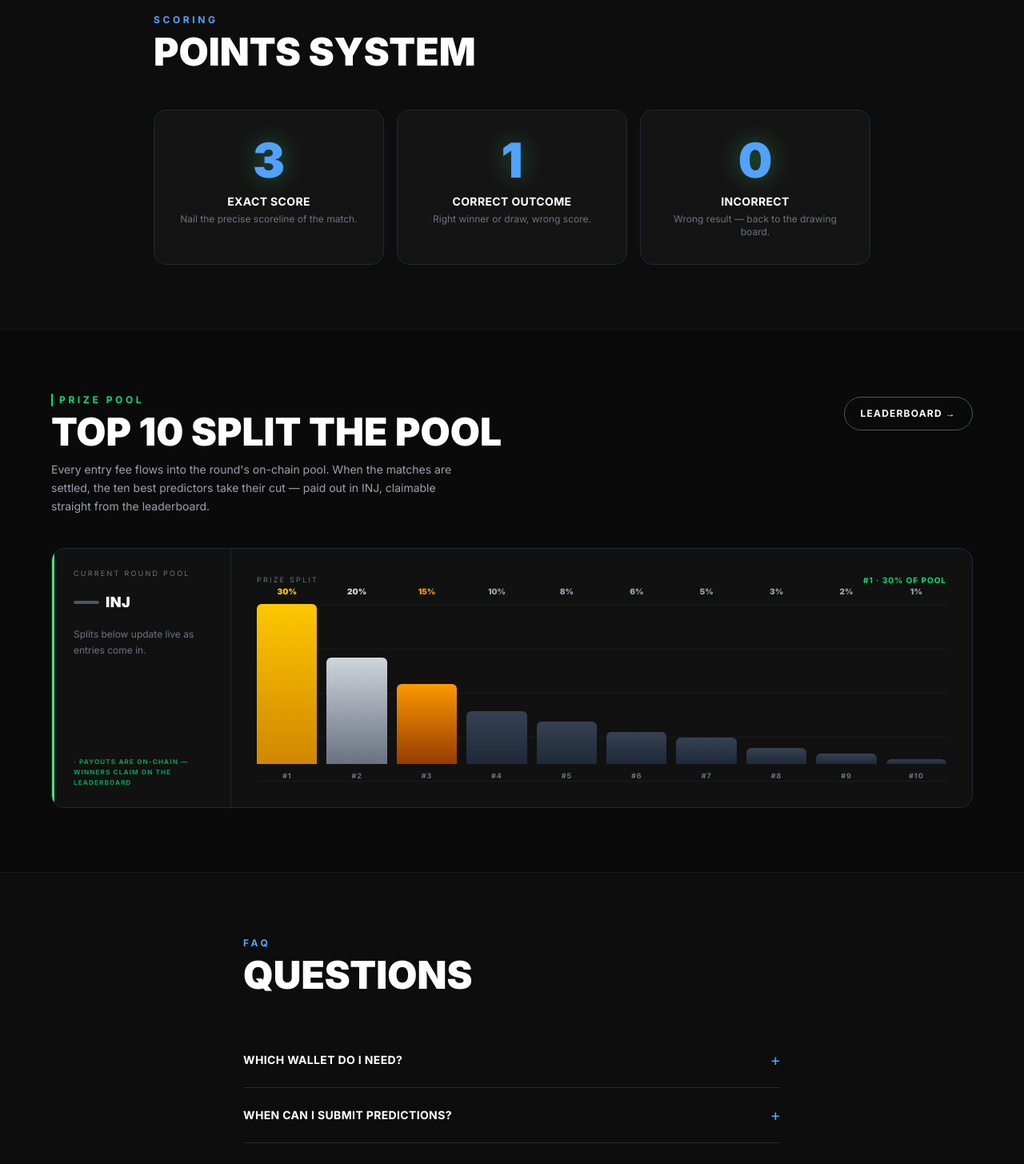
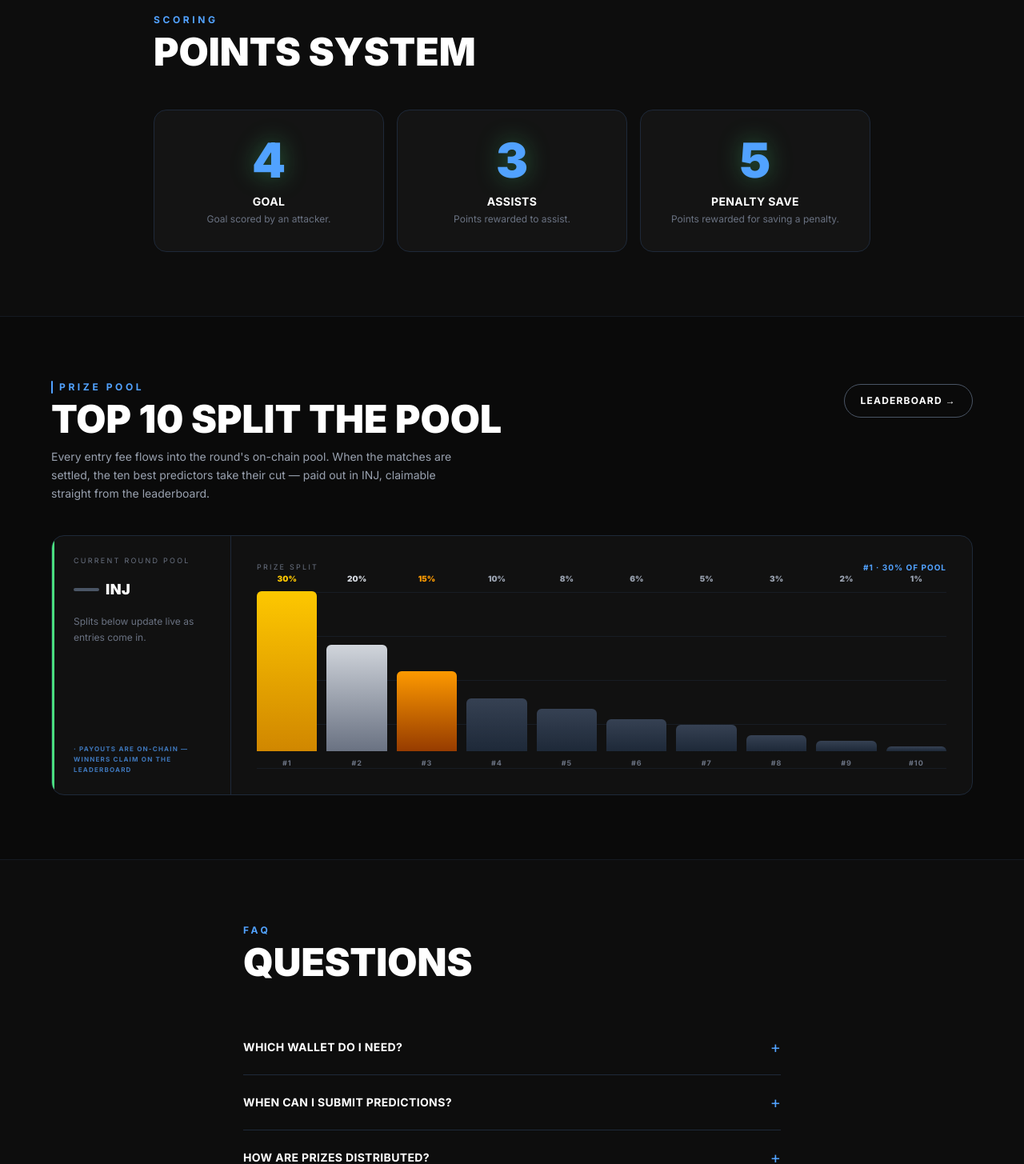
Before and after one commit to Tebasv2/injmatch, a Next.js app: page / in a window 1280 px wide. Shown: the part 1680-3135 px from the top of the page at 80% size. Built offline with nearby package versions, Linux system fonts and the light colour scheme; what @injectivelabs/networks would draw is missing.

Commit message:
Update scoring system and adjust PrizeSplit component styles

```diff
--- a/src/app/page.tsx
+++ b/src/app/page.tsx
@@ -197,9 +197,9 @@ export default function HomePage() {
           <h2 className="text-4xl md:text-5xl font-black uppercase mb-12">Points System</h2>
           <div className="grid md:grid-cols-3 gap-4">
             {[
-              { pts: '3', label: 'Exact Score', desc: 'Nail the precise scoreline of the match.' },
-              { pts: '1', label: 'Correct Outcome', desc: 'Right winner or draw, wrong score.' },
-              { pts: '0', label: 'Incorrect', desc: 'Wrong result — back to the drawing board.' },
+              { pts: '4', label: 'Goal', desc: 'Goal scored by an attacker.' },
+              { pts: '3', label: 'Assists', desc: 'Points rewarded to assist.' },
+              { pts: '5', label: 'Penalty save', desc: 'Points rewarded for saving a penalty.' },
             ].map((row, i) => (
               <motion.div
                 key={row.pts}
@@ -291,7 +291,8 @@ export default function HomePage() {
 
       {/* ══════════ FOOTER ══════════ */}
       <footer className="border-t border-gray-800/50 py-8 px-6 md:px-16 flex flex-col md:flex-row justify-between items-center gap-4 text-gray-700 text-[10px] uppercase tracking-widest bg-[#0a0a0a]">
-        <span className="font-black text-white text-sm">⚽ INJMATCH</span>
+         <img src="../favicon.jpg" alt="injlogo" className="w-10 h-10 object-contain" />
+
         <span>Injective Testnet · injective-888</span>
         <span>© 2026 InjMatch</span>
       </footer>
--- a/src/components/PrizeSplit.tsx
+++ b/src/components/PrizeSplit.tsx
@@ -28,8 +28,8 @@ export function PrizeSplit() {
       {/* Section header */}
       <div className="flex items-start justify-between mb-10 max-w-6xl mx-auto">
         <div>
-          <p className="text-green-400 text-xs font-bold uppercase tracking-[0.3em] mb-2 flex items-center gap-2">
-            <span className="w-0.5 h-4 bg-green-400 rounded-full inline-block" />
+          <p className="text-blue-400 text-xs font-bold uppercase tracking-[0.3em] mb-2 flex items-center gap-2">
+            <span className="w-0.5 h-4 bg-blue-400 rounded-full inline-block" />
             Prize Pool
           </p>
           <h2 className="text-4xl md:text-5xl font-black uppercase text-white mb-3">
@@ -42,7 +42,7 @@ export function PrizeSplit() {
           </p>
         </div>
         <a
-          href="#"
+          href="/leaderboard"
           className="hidden md:inline-flex items-center gap-2 border border-gray-600 hover:border-white text-white text-xs font-bold uppercase tracking-widest px-5 py-3 rounded-full transition-colors whitespace-nowrap ml-8 mt-1"
         >
           Leaderboard →
@@ -68,7 +68,7 @@ export function PrizeSplit() {
                Splits below update live as entries come in.
             </p>
           </div>
-          <p className="text-[8px] text-green-400/70 uppercase tracking-[0.15em] leading-relaxed mt-6 font-bold">
+          <p className="text-[8px] text-blue-400/70 uppercase tracking-[0.15em] leading-relaxed mt-6 font-bold">
             · Payouts are on-chain — winners claim on the leaderboard
           </p>
         </div>
@@ -77,7 +77,7 @@ export function PrizeSplit() {
         <div className="flex-1 p-6 md:p-8">
           <div className="flex items-center justify-between mb-6">
             <p className="text-[9px] text-gray-500 uppercase tracking-[0.25em]">Prize Split</p>
-            <p className="text-[10px] text-green-400 font-bold uppercase tracking-widest">
+            <p className="text-[10px] text-blue-400 font-bold uppercase tracking-widest">
               #1 · 30% of Pool
             </p>
           </div>
```
